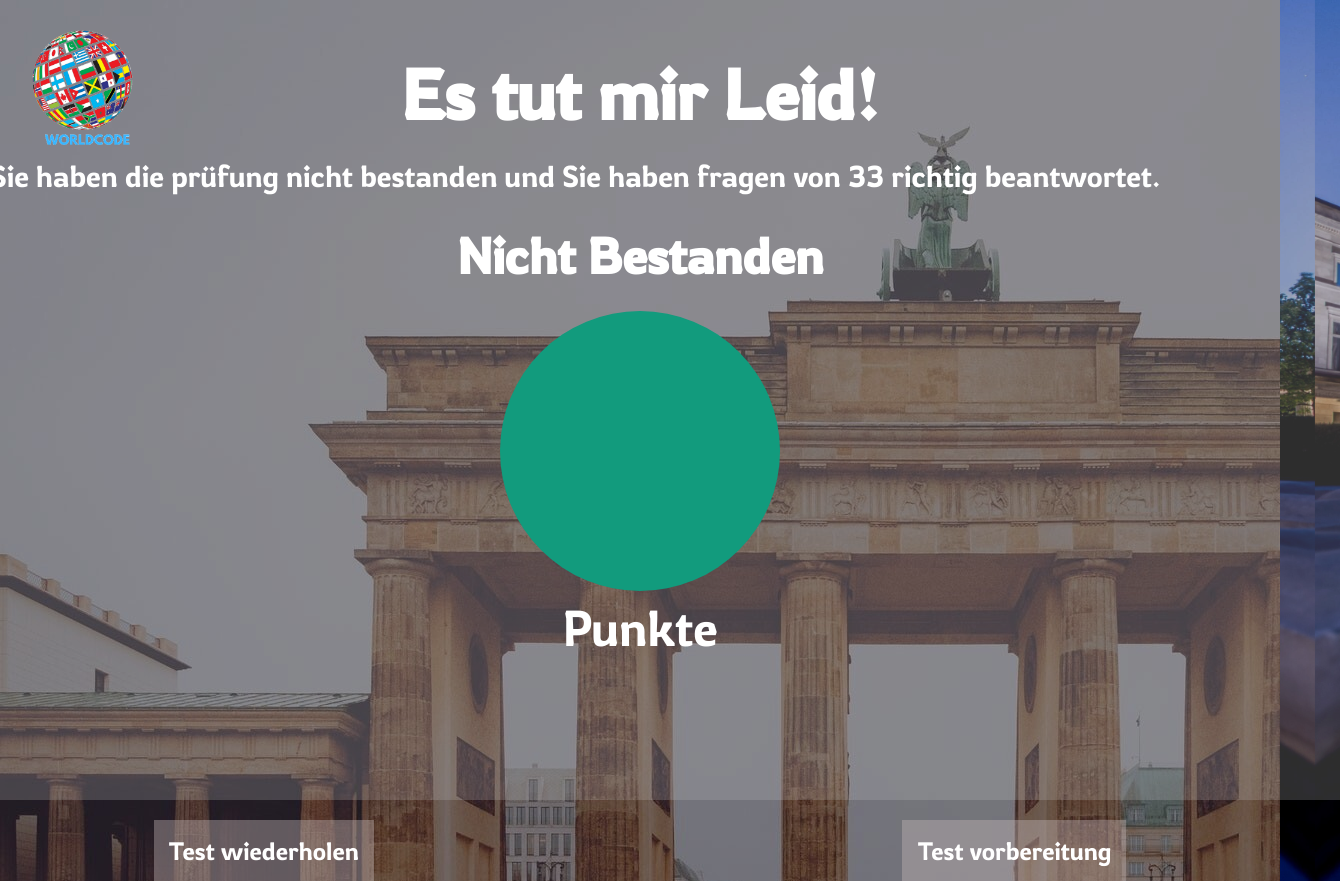
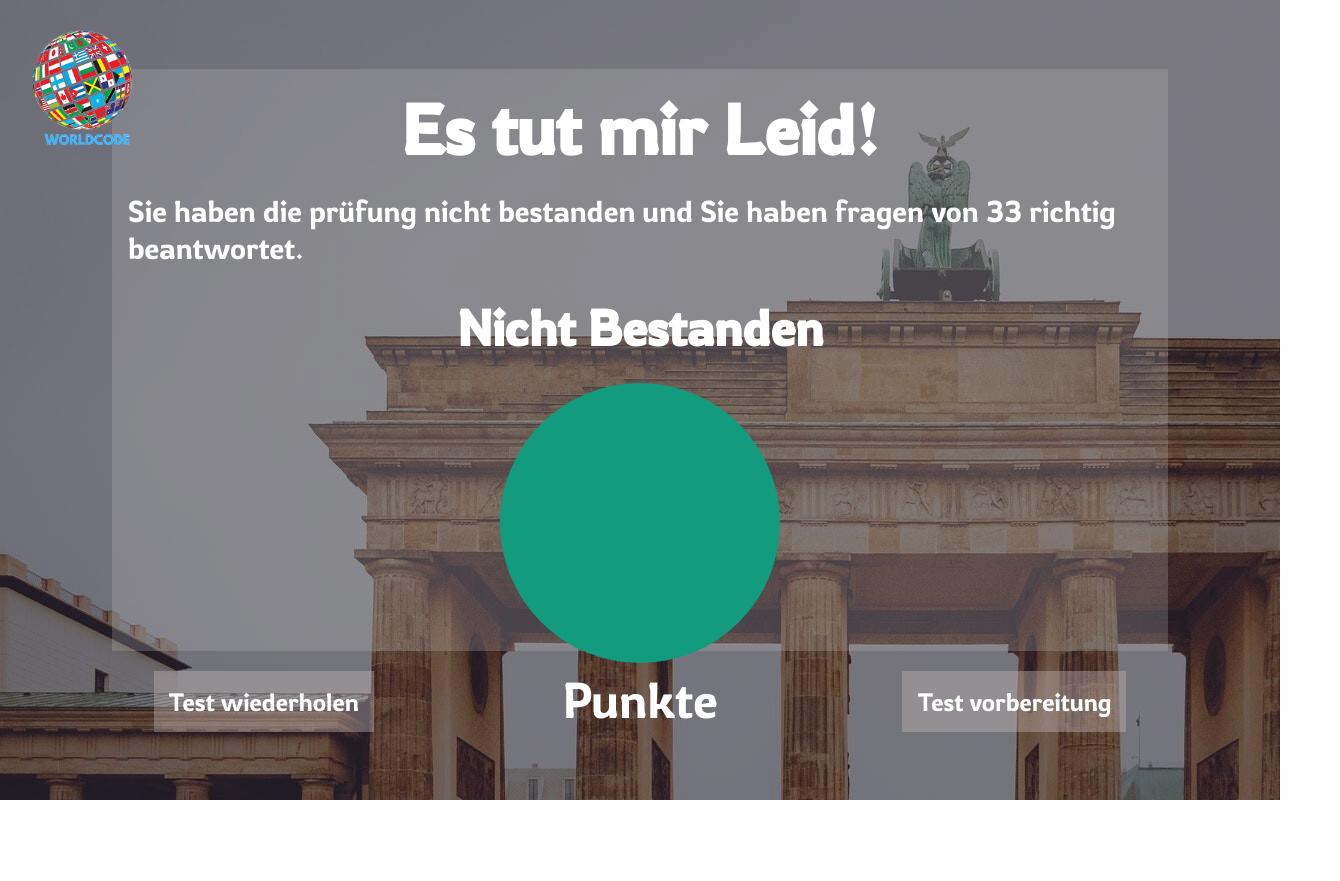
Before and after one commit to HamidRMD/Einbuergerungstest, a React (Create React App) app: page /Ergebnis in a window 1280 px wide. Shown: the whole page, 1340 px wide, since content can reach past the window. After the commit the page ends 800 px from the top, so only its background shows below. Built offline with nearby package versions, Linux system fonts and the light colour scheme.

Commit message:
styleButtonSichtbar

```diff
--- a/src/Components/310_Fragen/FragenSeite/style_1.css
+++ b/src/Components/310_Fragen/FragenSeite/style_1.css
@@ -14,11 +14,12 @@ body {
     /* background-size: cover; */
     width: 100%;
     /* height: 120vh; */
-    height: auto;
+
     /* min-height: 120vh;  */
     /* overflow-y: hidden; */
     color: white;
     font-size: x-large;
+
 }
 .FooterStyle {
     display: flex;
--- a/src/Components/310_Fragen/FragenSeite/style_2.css
+++ b/src/Components/310_Fragen/FragenSeite/style_2.css
@@ -53,14 +53,15 @@
 
 .zurFragen {
     color: black;
-    margin: 4rem;
+    margin: 3rem;
     border-radius: 1rem;
-    padding: 15px;
+    padding: 0.7rem 1rem;
     z-index: 10;
     font-family: 'Rowdies', cursive;
     background-color: greenyellow;
     border:none;
     position: relative;
+    /* margin: 40rem 0rem 17rem 90rem; */
     left:72vh;
     top:17vh;
     cursor: pointer;
--- a/src/Components/Testseite/TestSeite.css
+++ b/src/Components/Testseite/TestSeite.css
@@ -6,9 +6,7 @@
     justify-content: center;
     align-items: center;
     height: auto;
-
-    min-height: 100vh;
-
+     min-height: 100vh;
 }
 
 
@@ -154,7 +152,7 @@ color: white;
  display: flex;
  width: 100%;
  justify-content:space-between;
- padding-top: 100px;
+ padding-top: 1rem;
 
 }
 
@@ -177,7 +175,7 @@ color: white;
 }
 
 .bundesländer {
-   position: absolute;
+   /* position: absolute; */
    left: 40rem;
    top: 25rem;
    font-family: 'Rowdies', cursive;
@@ -232,9 +230,9 @@ color: white;
    height:auto;
    min-height: 60vh;
    /* padding:80px; */
-   padding:1rem 1rem 3rem 3rem;
+   padding:1rem 3rem;
    background-color: rgba(43, 21, 21, 0.46);
-   margin: 3rem 3rem auto;
+   margin: 1rem auto;
 
 }
 
--- a/src/Components/Testseite/TestSeite.js
+++ b/src/Components/Testseite/TestSeite.js
@@ -137,7 +137,7 @@ const Test = () => {
             {!testläuft ?
 
                 <div className="bundesländer">
-                    <label id="bundesländerselect">Bundesländer auswählen : </label>
+                    <label id="bundesländerselect">Bundesland auswählen : </label>
                     <select id="stats" name="stats">
 
                         <option value="Baden-Württemberg">Baden-Württemberg </option>
--- a/src/Components/Testseite/ergebnis.css
+++ b/src/Components/Testseite/ergebnis.css
@@ -11,9 +11,10 @@
 .ergebnisContent {
     font-family: 'Rowdies', cursive;
     color: white;
-    width:1300px;
-    height:700px;
-    padding:50px;
+    /* width:1300px; */
+    max-width: 80vw;
+    height: 550px;
+    padding:1rem;
     background-color: rgba(196, 196, 196, 0.23);
 
 }
```
